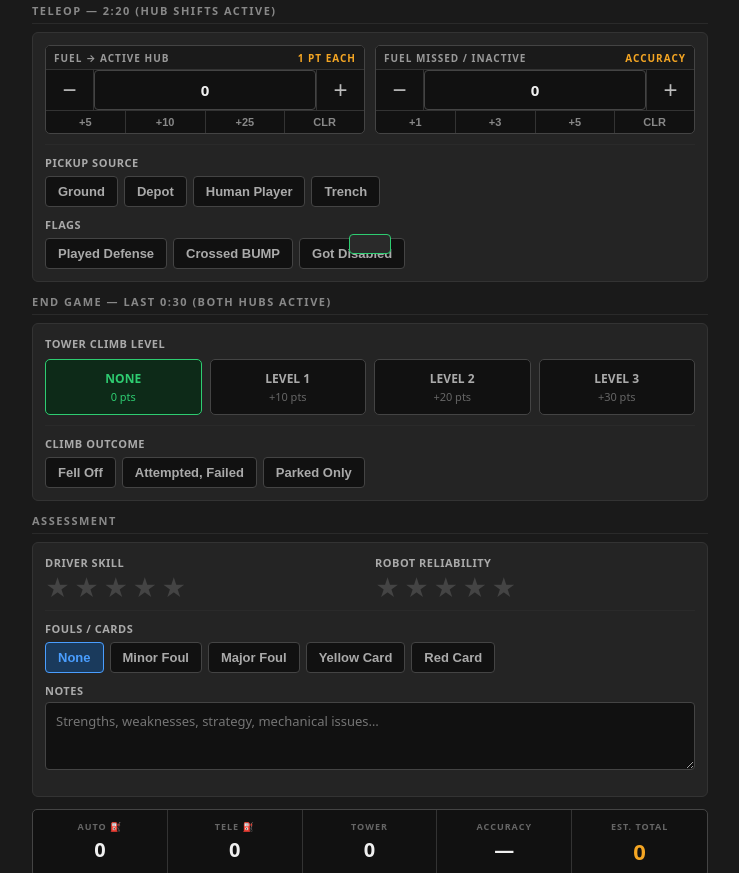
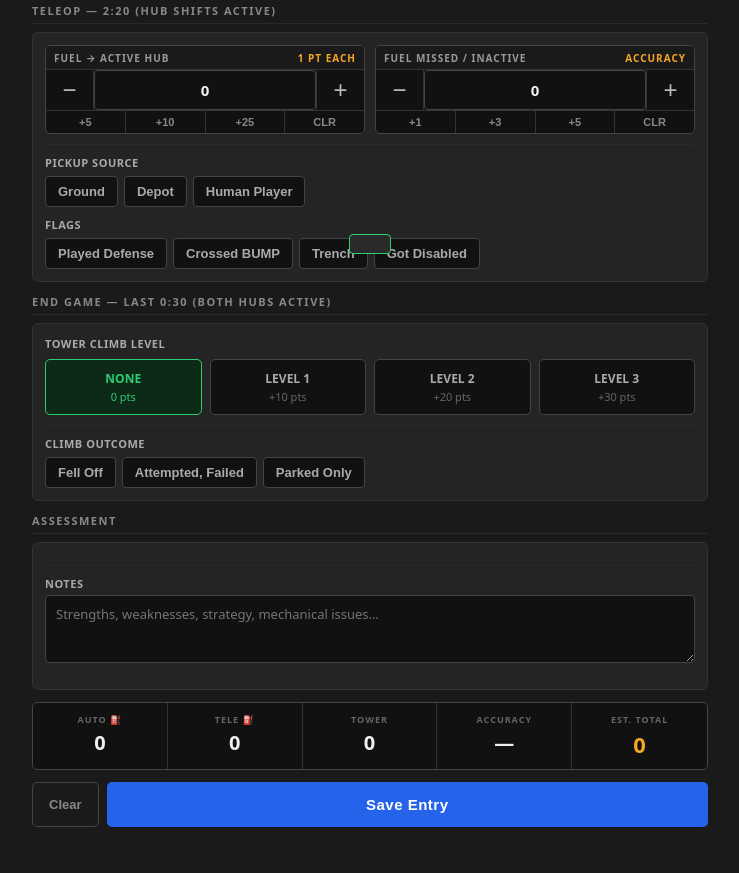
Before and after one commit to LeoSweeney28/LeoSweeney28.github.io, a plain HTML site: page index.html in a window 1280 px wide. Shown: the part 590-1463 px from the top of the page, without its empty margins (270-1009 px from the left). Drawn offline with Linux system fonts and the light colour scheme.

Commit message:
remove nucnecoer details

```diff
--- a/index.html
+++ b/index.html
@@ -507,7 +507,6 @@ hr { border: none; border-top: 1px solid #2a2a2a; margin: 10px 0; }
           <button class="tgl" onclick="this.classList.toggle('on')">Ground</button>
           <button class="tgl" onclick="this.classList.toggle('on')">Depot</button>
           <button class="tgl" onclick="this.classList.toggle('on')">Human Player</button>
-          <button class="tgl" id="fl-trench" onclick="this.classList.toggle('on')">Trench</button>
         </div>
       </div>
 
@@ -516,6 +515,7 @@ hr { border: none; border-top: 1px solid #2a2a2a; margin: 10px 0; }
           <div class="toggles">
           <button class="tgl" id="fl-defense" onclick="this.classList.toggle('on')">Played Defense</button>
           <button class="tgl" id="fl-bump" onclick="this.classList.toggle('on')">Crossed BUMP</button>
+          <button class="tgl" id="fl-trench" onclick="this.classList.toggle('on')">Trench</button>
           <button class="tgl" id="fl-disabled" onclick="this.classList.toggle('on'); this.classList.toggle('red')">Got Disabled</button>
         </div>
       </div>
@@ -565,41 +565,11 @@ hr { border: none; border-top: 1px solid #2a2a2a; margin: 10px 0; }
   <div class="section">
     <div class="section-title">Assessment</div>
     <div class="card">
-      <div class="row cols-2" style="margin-bottom:10px">
-        <div>
-          <label style="margin-bottom:6px">Driver Skill</label>
-          <div class="stars" id="stars-driver">
-            <span class="star" onclick="setStar('driver',1)">★</span>
-            <span class="star" onclick="setStar('driver',2)">★</span>
-            <span class="star" onclick="setStar('driver',3)">★</span>
-            <span class="star" onclick="setStar('driver',4)">★</span>
-            <span class="star" onclick="setStar('driver',5)">★</span>
-          </div>
-        </div>
-        <div>
-          <label style="margin-bottom:6px">Robot Reliability</label>
-          <div class="stars" id="stars-reliability">
-            <span class="star" onclick="setStar('reliability',1)">★</span>
-            <span class="star" onclick="setStar('reliability',2)">★</span>
-            <span class="star" onclick="setStar('reliability',3)">★</span>
-            <span class="star" onclick="setStar('reliability',4)">★</span>
-            <span class="star" onclick="setStar('reliability',5)">★</span>
-          </div>
-        </div>
-      </div>
+
 
       <hr>
 
-      <div style="margin-bottom:10px">
-        <label style="margin-bottom:6px">Fouls / Cards</label>
-        <div class="toggles" id="foulGrp">
-          <button class="tgl on" data-v="none" onclick="pickOne('foulGrp',this)">None</button>
-          <button class="tgl" data-v="minor" onclick="pickOne('foulGrp',this)">Minor Foul</button>
-          <button class="tgl" data-v="major" onclick="pickOne('foulGrp',this)">Major Foul</button>
-          <button class="tgl" data-v="yellow" onclick="pickOne('foulGrp',this)">Yellow Card</button>
-          <button class="tgl" data-v="red" onclick="pickOne('foulGrp',this)">Red Card</button>
-        </div>
-      </div>
+
 
       <div class="row cols-1">
         <div><label>Notes</label><textarea id="notes" placeholder="Strengths, weaknesses, strategy, mechanical issues…"></textarea></div>
@@ -793,8 +763,13 @@ function clearForm() {
   // reset single-select groups
   document.querySelectorAll('#autoTowerGrp .tgl').forEach(b => b.classList.remove('on'));
   document.querySelector('#autoTowerGrp .tgl[data-v="0"]').classList.add('on');
-  document.querySelectorAll('#foulGrp .tgl').forEach(b => b.classList.remove('on'));
-  document.querySelector('#foulGrp .tgl[data-v="none"]').classList.add('on');
+  // reset foul group if present
+  const _foulGrp = document.querySelector('#foulGrp');
+  if (_foulGrp) {
+    _foulGrp.querySelectorAll('.tgl').forEach(b => b.classList.remove('on'));
+    const _none = _foulGrp.querySelector('.tgl[data-v="none"]');
+    if (_none) _none.classList.add('on');
+  }
   document.querySelectorAll('#climbGrp .climb-opt').forEach(o => o.classList.remove('sel'));
   document.querySelector('#climbGrp .climb-opt[data-v="none"]').classList.add('sel');
 
```
